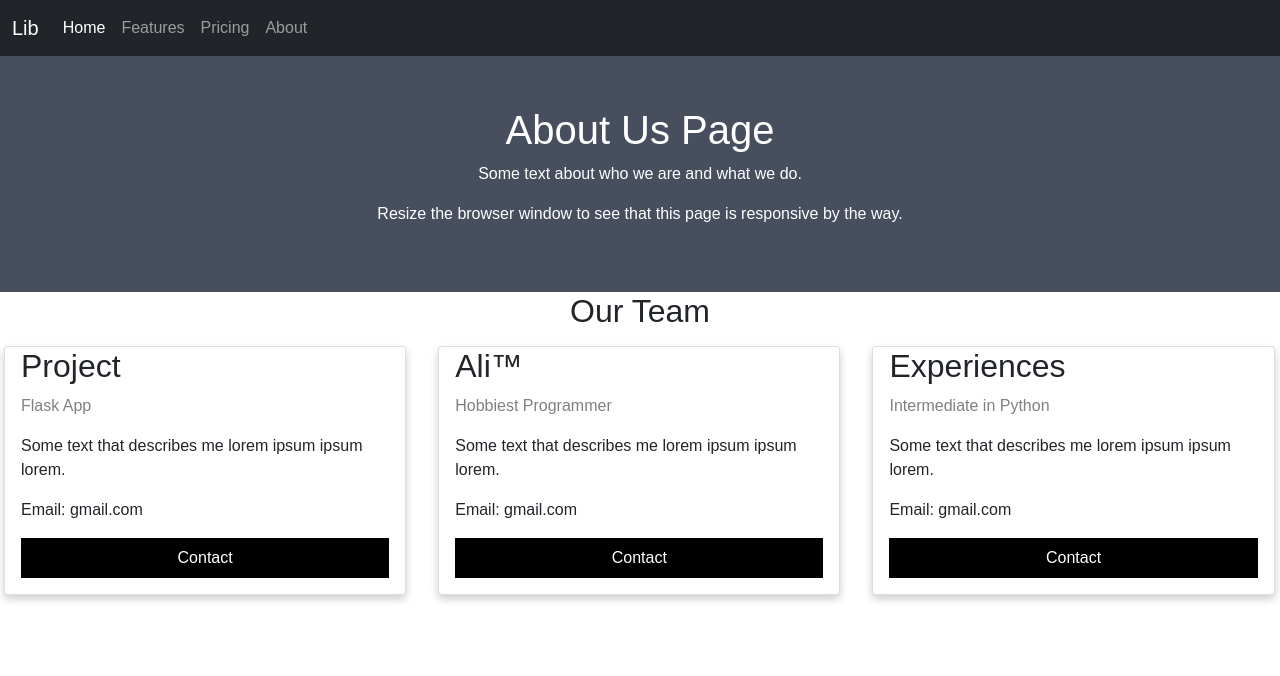
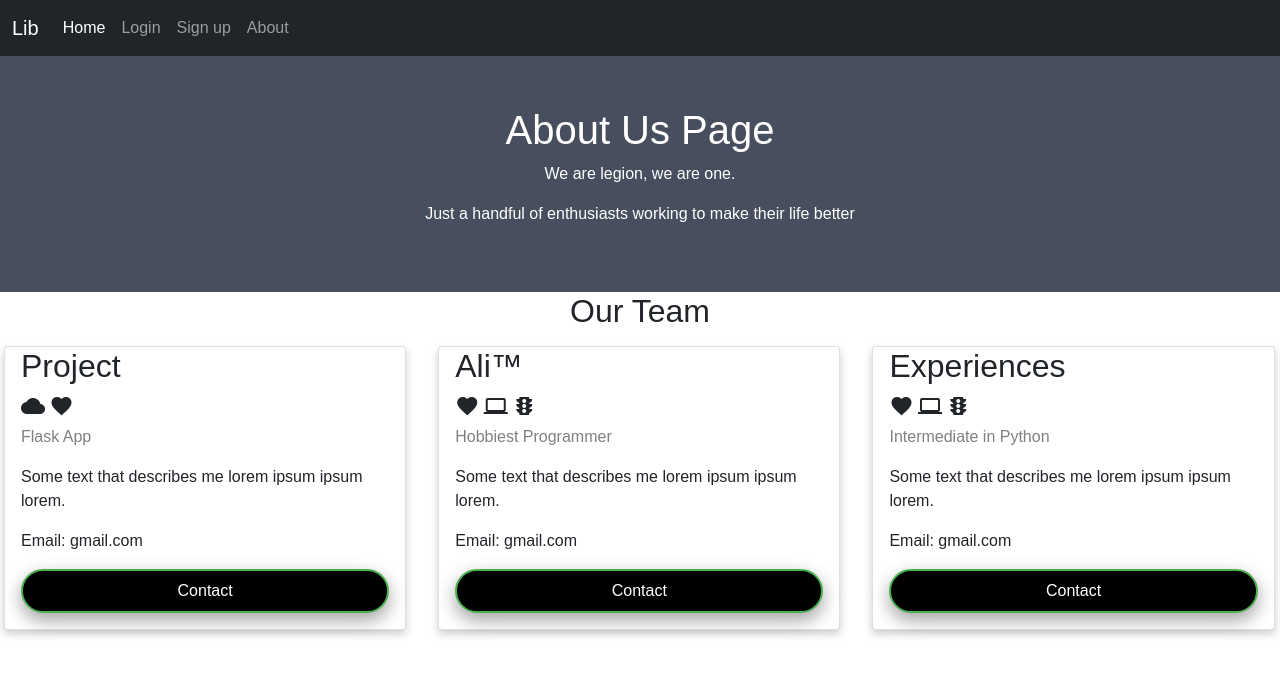
Before and after one commit to Ali-TM-original/Library-SFTWARE, a Flask app: template templates/about.html in a window 1280 px wide. Shown: the top 676 px of the page. Run offline with Flask 2, Linux system fonts and the light colour scheme; the template is opened without the code that fills it: most values are stand-ins (such as "Sample title", 1, 10 or a date in 2020).

Commit message:
Update about.html

```diff
--- a/templates/about.html
+++ b/templates/about.html
@@ -7,8 +7,9 @@
 
     <!-- Bootstrap CSS -->
     <link href="https://cdn.jsdelivr.net/npm/bootstrap@5.0.0-beta3/dist/css/bootstrap.min.css" rel="stylesheet" integrity="sha384-eOJMYsd53ii+scO/bJGFsiCZc+5NDVN2yr8+0RDqr0Ql0h+rP48ckxlpbzKgwra6" crossorigin="anonymous">
-    <link href="static/css/about.css" rel="stylesheet">
-    <title>Hello, world!</title>
+    <link rel="stylesheet" href="/static/css/about.css">
+    <link rel="stylesheet" href="https://fonts.googleapis.com/icon?family=Material+Icons">
+    <title>{{ title }}</title>
   </head>
   <body>
     <nav class="navbar navbar-expand-lg navbar-dark bg-dark">
@@ -20,8 +21,8 @@
           <div class="collapse navbar-collapse" id="navbarNavAltMarkup">
             <div class="navbar-nav">
               <a class="nav-link active" aria-current="page" href="/">Home</a>
-              <a class="nav-link" href="#">Features</a>
-              <a class="nav-link" href="#">Pricing</a>
+              <a class="nav-link" href="#">Login</a>
+              <a class="nav-link" href="#">Sign up</a>
               <a class="nav-link" href="/about">About</a>
             </div>
           </div>
@@ -29,8 +30,8 @@
       </nav>
       <div class="about-section">
         <h1>About Us Page</h1>
-        <p>Some text about who we are and what we do.</p>
-        <p>Resize the browser window to see that this page is responsive by the way.</p>
+        <p>We are legion, we are one.</p>
+        <p>Just a handful of enthusiasts working to make their life better</p>
       </div>
 
       <h2 style="text-align:center">Our Team</h2>
@@ -42,10 +43,33 @@
             -->
             <div class="container">
               <h2>Project</h2>
+              <i class="material-icons">cloud</i>
+              <i class="material-icons">favorite</i>
               <p class="title">Flask App</p>
               <p>Some text that describes me lorem ipsum ipsum lorem.</p>
               <p>Email: gmail.com</p>
               <p><button class="button">Contact</button></p>
+              <style>
+
+                    .button {
+                        border: 2px solid #4CAF50;
+                        border-radius: 25px;
+                        outline: 0;
+                        display: inline-block;
+                        padding: 8px;
+                        text-align: center;
+                        cursor: pointer;
+                        width: 100%;
+                        transition-duration: 0.4s;
+                        box-shadow: 0 8px 16px 0 rgba(0,0,0,0.2), 0 6px 20px 0 rgba(0,0,0,0.19);
+                    }
+
+                    .button:hover {
+                        background-color: #4CAF50; /* Green */
+                        color: white;
+                        box-shadow: 0 12px 16px 0 rgba(0,0,0,0.24), 0 17px 50px 0 rgba(0,0,0,0.19);
+                    }
+              </style>
             </div>
           </div>
         </div>
@@ -57,6 +81,9 @@
               -->
             <div class="container">
               <h2>Ali™</h2>
+              <i class="material-icons">favorite</i>
+              <i class="material-icons">computer</i>
+              <i class="material-icons">traffic</i>
               <p class="title">Hobbiest Programmer</p>
               <p>Some text that describes me lorem ipsum ipsum lorem.</p>
               <p>Email: gmail.com</p>
@@ -72,6 +99,9 @@
             -->
             <div class="container">
               <h2>Experiences</h2>
+              <i class="material-icons">favorite</i>
+              <i class="material-icons">computer</i>
+              <i class="material-icons">traffic</i>
               <p class="title">Intermediate in Python</p>
               <p>Some text that describes me lorem ipsum ipsum lorem.</p>
               <p>Email: gmail.com</p>
```
